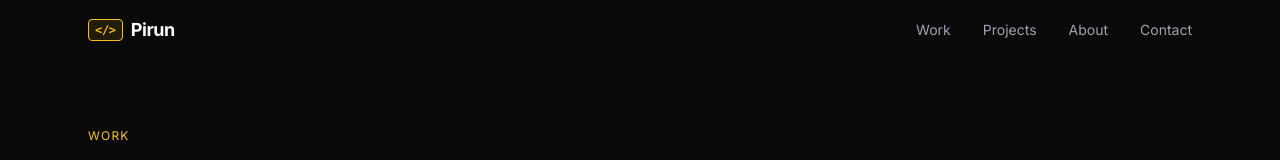
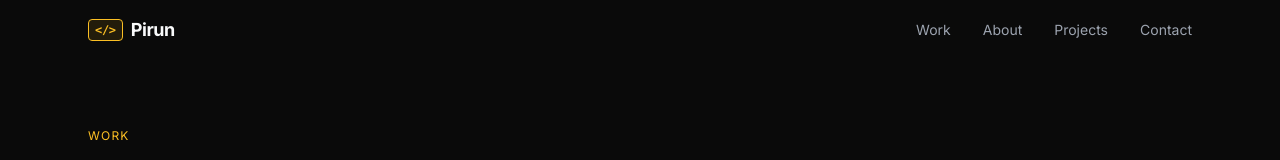
Before and after one commit to iceBergxDev/portfolio-website, a Next.js app: page /projects in a window 1280 px wide. Shown: the top 160 px of the page. Built offline with nearby package versions, Linux system fonts and the light colour scheme.

Commit message:
fix: reorder nav — About before Projects
Co-Authored-By: Claude Sonnet 4.6 <noreply@anthropic.com>

```diff
--- a/src/components/layout/Header.tsx
+++ b/src/components/layout/Header.tsx
@@ -37,8 +37,8 @@ export default function Header() {
           {/* Desktop nav */}
           <nav className="hidden md:flex items-center gap-8">
             <Link href="/#works" className="text-sm text-text-muted hover:text-text transition-colors">Work</Link>
+            <Link href="/#about" className="text-sm text-text-muted hover:text-text transition-colors">About</Link>
             <Link href="/projects" className="text-sm text-text-muted hover:text-text transition-colors">Projects</Link>
-            <Link href="/#about" className="text-sm text-text-muted hover:text-text transition-colors">About</Link>
             <Link href="/#contact" className="text-sm text-text-muted hover:text-text transition-colors">Contact</Link>
           </nav>
 
@@ -64,8 +64,8 @@ export default function Header() {
         {/* Panel */}
         <nav className={`absolute top-[61px] left-0 right-0 bg-bg border-b border-border px-6 py-8 flex flex-col gap-6 transition-transform duration-300 ${menuOpen ? 'translate-y-0' : '-translate-y-4'}`}>
           <Link href="/#works" onClick={close} className="text-xl font-medium text-text-muted hover:text-text transition-colors">Work</Link>
+          <Link href="/#about" onClick={close} className="text-xl font-medium text-text-muted hover:text-text transition-colors">About</Link>
           <Link href="/projects" onClick={close} className="text-xl font-medium text-text-muted hover:text-text transition-colors">Projects</Link>
-          <Link href="/#about" onClick={close} className="text-xl font-medium text-text-muted hover:text-text transition-colors">About</Link>
           <Link href="/#contact" onClick={close} className="text-xl font-medium text-text-muted hover:text-text transition-colors">Contact</Link>
         </nav>
       </div>
```
